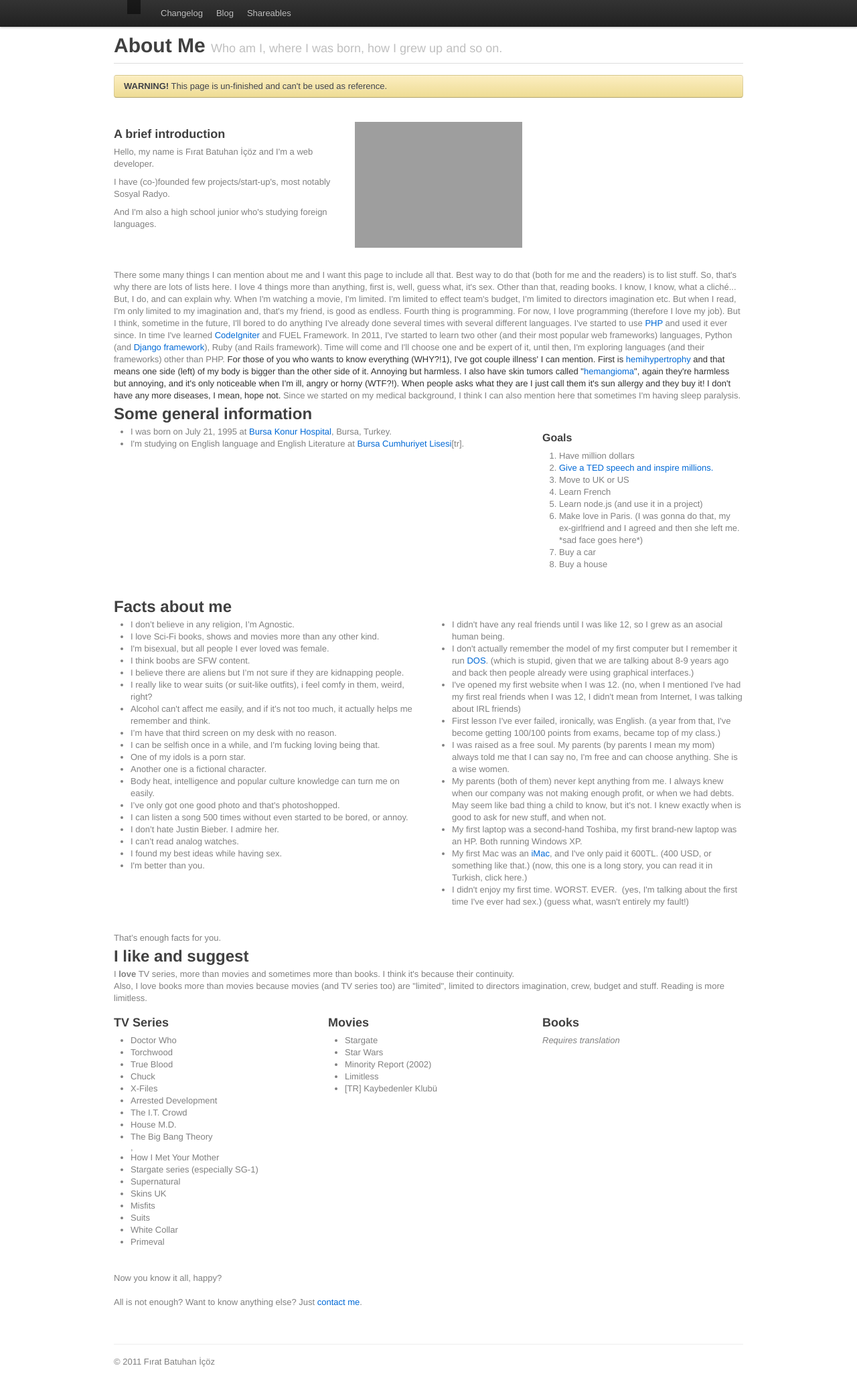
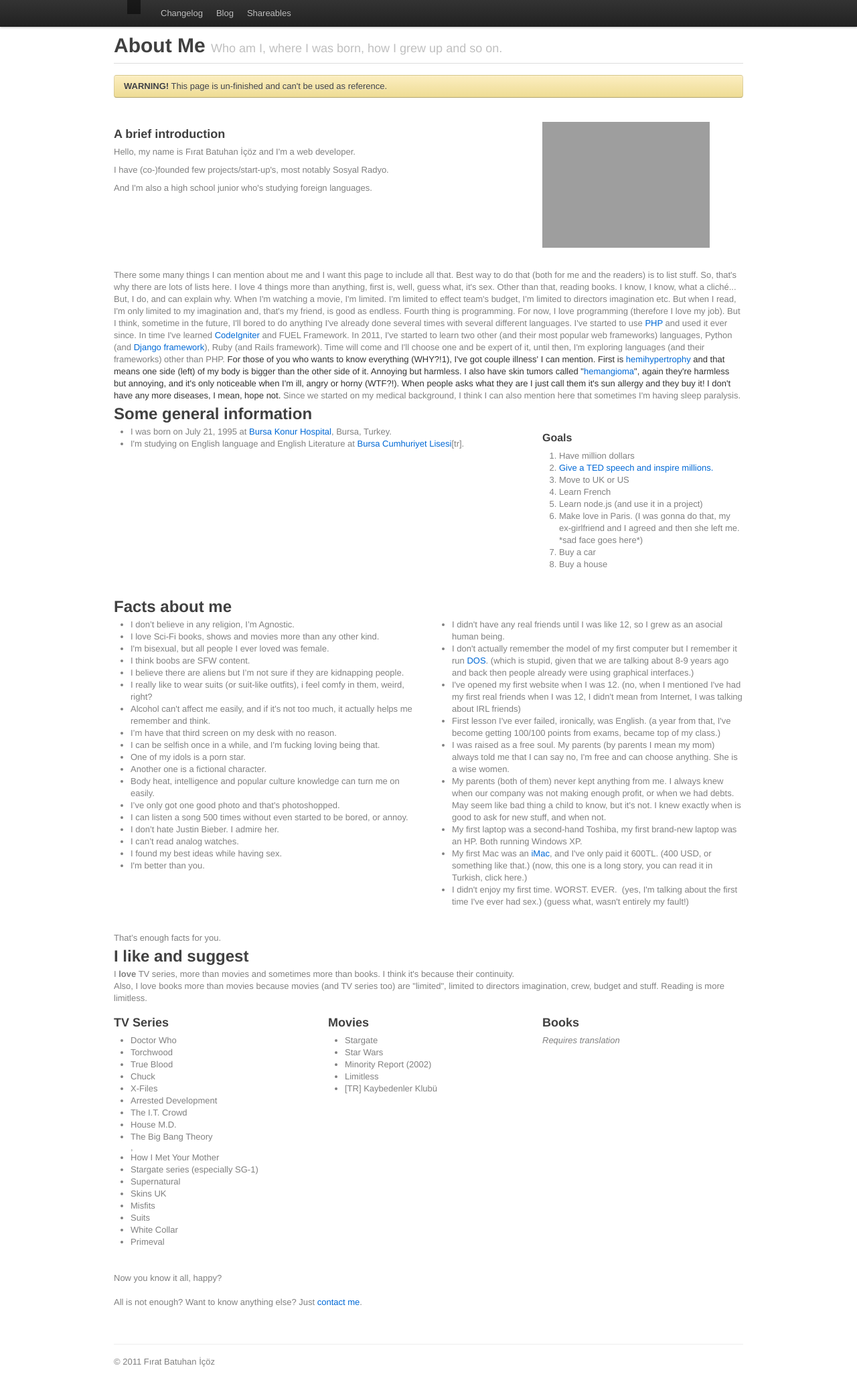
Before and after one commit to batuhan/batuhan, a PHP site: template views/about.html.twig in a window 1280 px wide. Shown: the whole page at 67% size. Run offline with PHP 8.4, Linux system fonts and the light colour scheme; the template is opened without the code that fills it, so the values that code supplies are empty; some libraries are stand-ins or nearby versions; grey boxes are pictures that could not be loaded.

Commit message:
cleaning up

```diff
--- a/views/about.html.twig
+++ b/views/about.html.twig
@@ -11,6 +11,7 @@
   <div class="page-header">
     <h1>About Me <small>Who am I, where I was born, how I grew up and so on.</small></h1>
   </div>
+
   <div class="row">
     <div class="span16 columns">
     <div class="alert-message warning">
@@ -18,22 +19,20 @@
     </div>
 	</div>
   </div><!-- /row -->
-  <div class="row">
-    <div class="span6 columns">
+	<div class="row show-grid" title="One-third and two-thirds layout">
+		<div class="span-two-thirds column">
       <h3>A brief introduction</h3>
 	  <p>Hello, my name is Fırat Batuhan İçöz and I'm a web developer.</p>
 	  <p>I have (co-)founded few projects/start-up's, most notably Sosyal Radyo.</p>
 	  <p>And I'm also a high school junior who's studying foreign languages.</p>
-	</div>
-    <div class="span5 columns">
-      <p>
-      	<img width=250px src="http://batu.me/wp-content/uploads/2011/01/30194_1461498257498_1234684607_31364564_2550044_n-3.jpg" />
-      </p>
-    </div>
-    <div class="span5 columns">
+		</div>
+  	<div class="span-one-third column">
+	      <p>
+	      	<img width=250px src="http://batu.me/wp-content/uploads/2011/01/30194_1461498257498_1234684607_31364564_2550044_n-3.jpg" />
+	      </p>
+			</div>
+		</div><!-- /row -->
 
-    </div>
-  </div><!-- /row -->
   <div class="row">
 	<div class="span16 columns">
 
```
